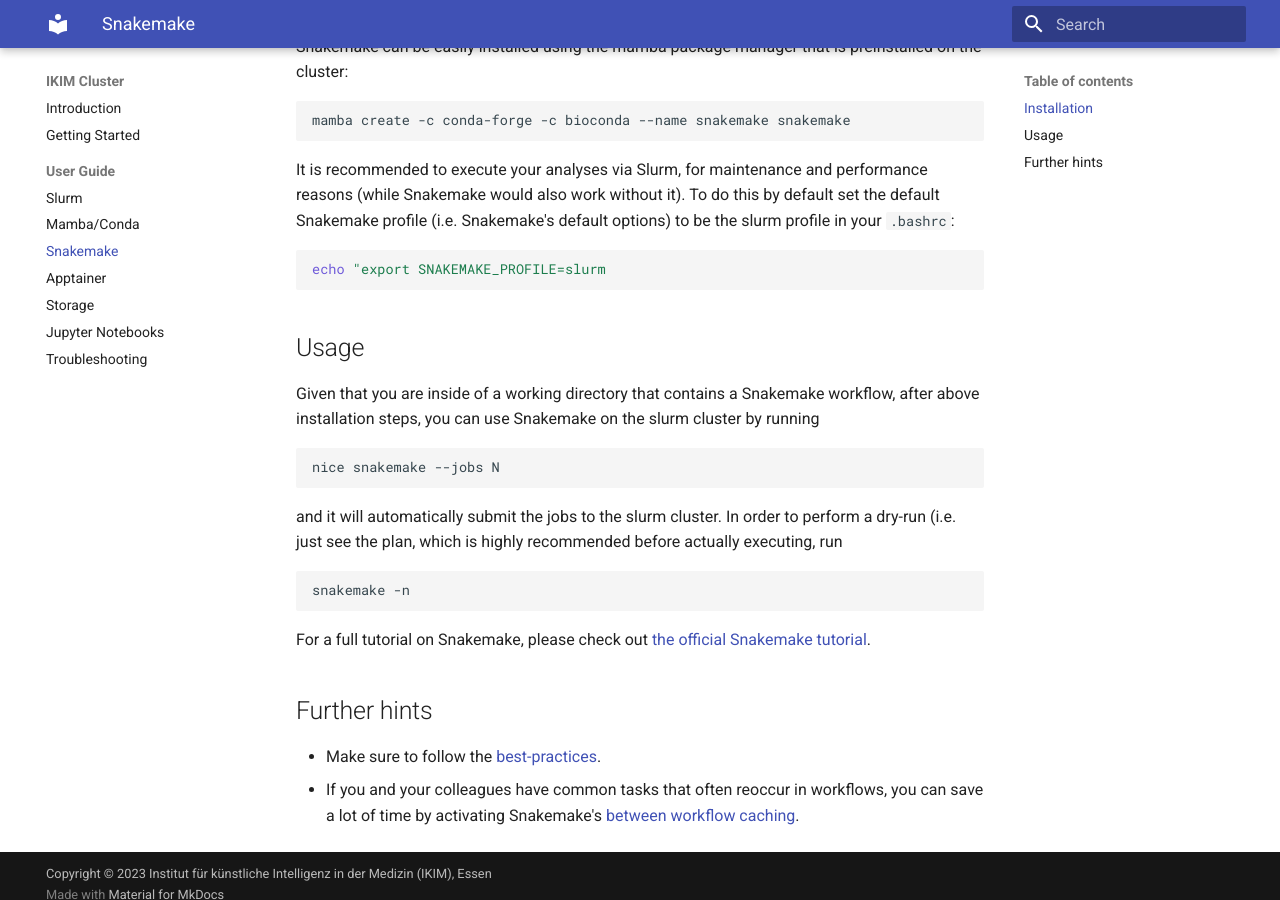
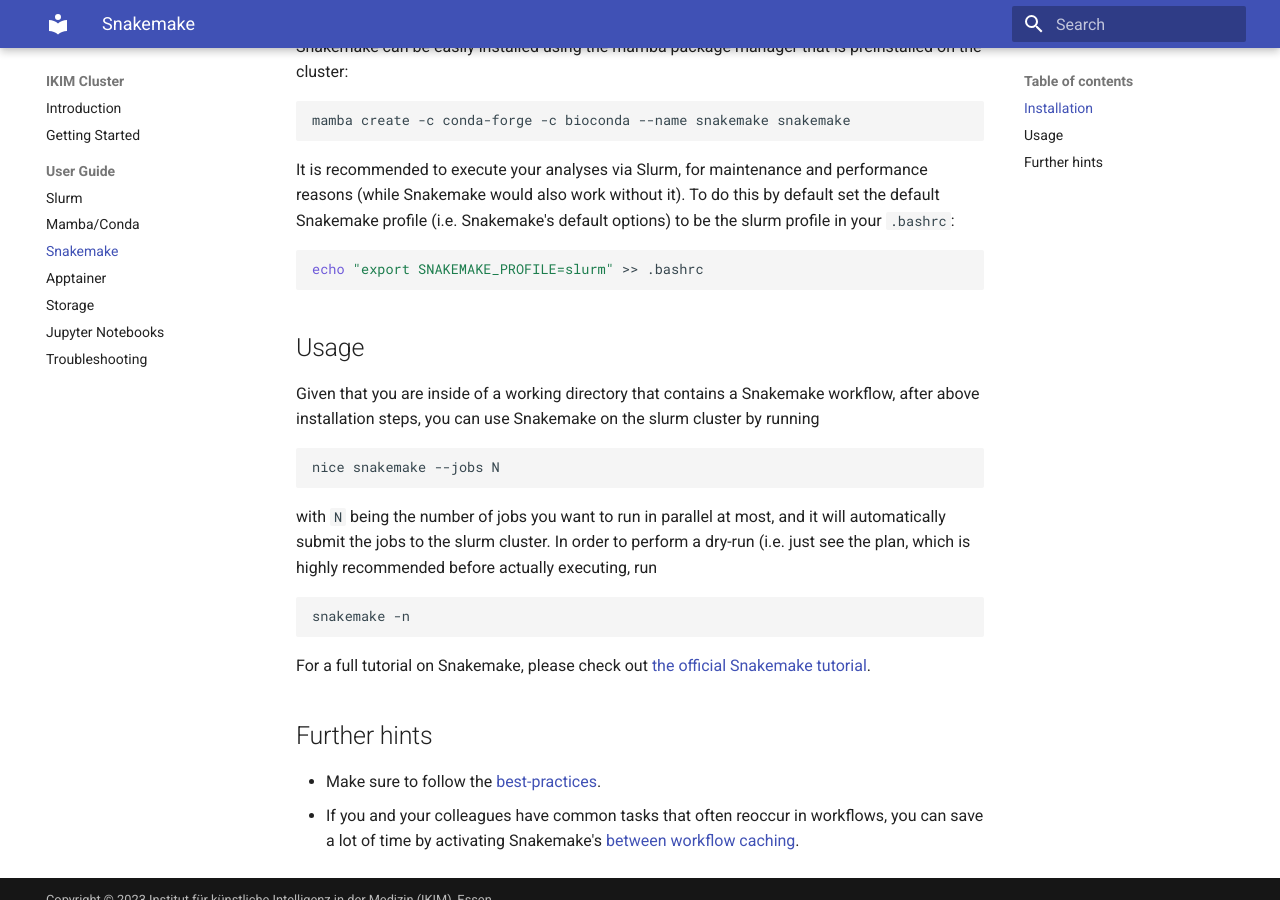
Before and after one commit to IKIM-Essen/ClusterDocs, an MkDocs documentation site: the page built from docs/snakemake.md, in a window 1280 px wide and 900 px high, scrolled down 533 px. Built offline with MkDocs 1.6.1 and Material for MkDocs 9.7.7, drawn with Linux system fonts in a browser that asks for light colours.

Commit message:
Fixes for Snakemake docs (#23)

````diff
--- a/docs/snakemake.md
+++ b/docs/snakemake.md
@@ -19,7 +19,7 @@
 To do this by default set the default Snakemake profile (i.e. Snakemake's default options) to be the slurm profile in your `.bashrc`:
 
 ```sh
-echo "export SNAKEMAKE_PROFILE=slurm
+echo "export SNAKEMAKE_PROFILE=slurm" >> .bashrc
 ```
 
 ## Usage
@@ -30,7 +30,7 @@
 nice snakemake --jobs N
 ```
 
-and it will automatically submit the jobs to the slurm cluster.
+with `N` being the number of jobs you want to run in parallel at most, and it will automatically submit the jobs to the slurm cluster.
 In order to perform a dry-run (i.e. just see the plan, which is highly recommended before actually executing, run
 
 ```sh
````
